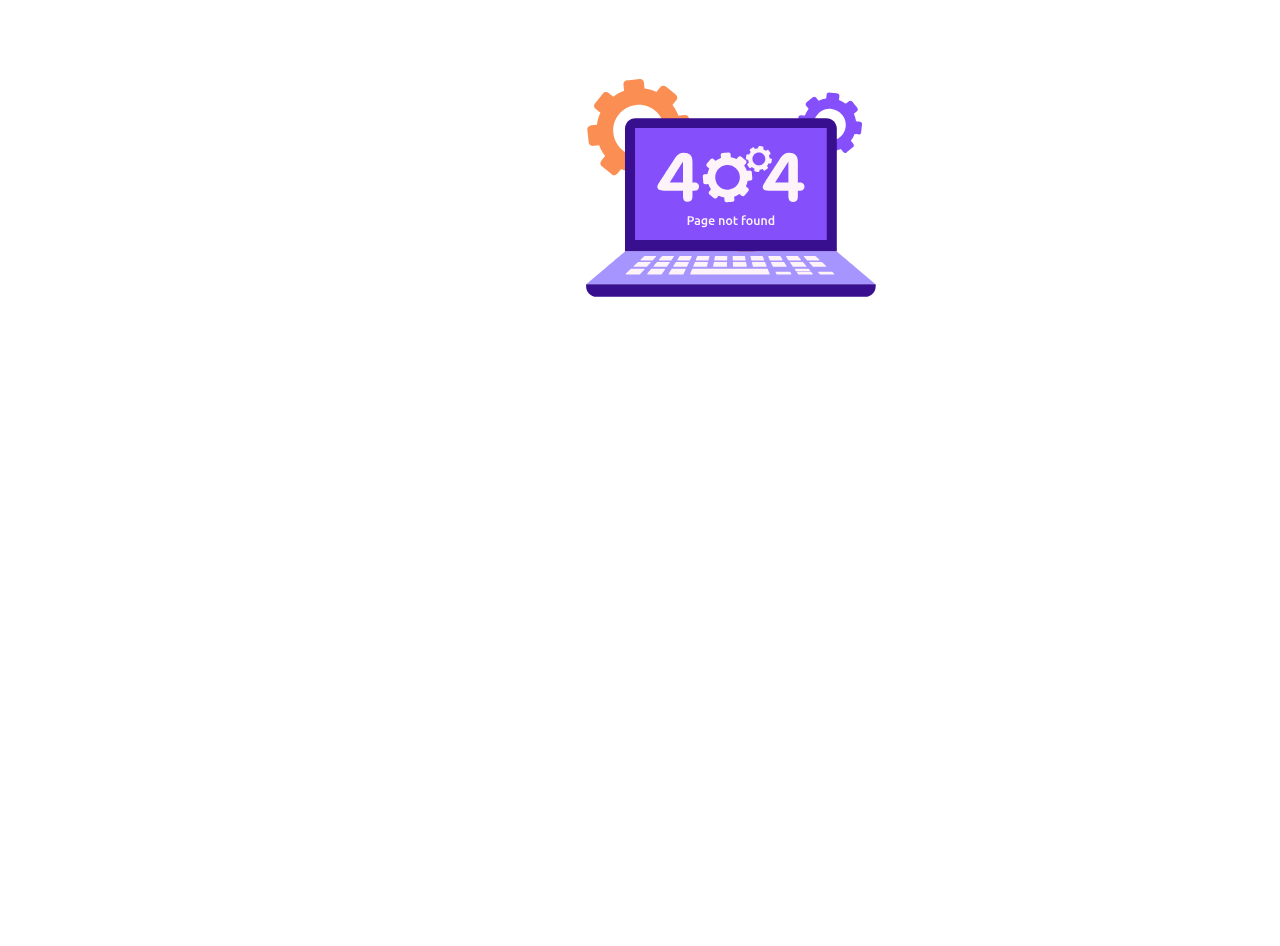
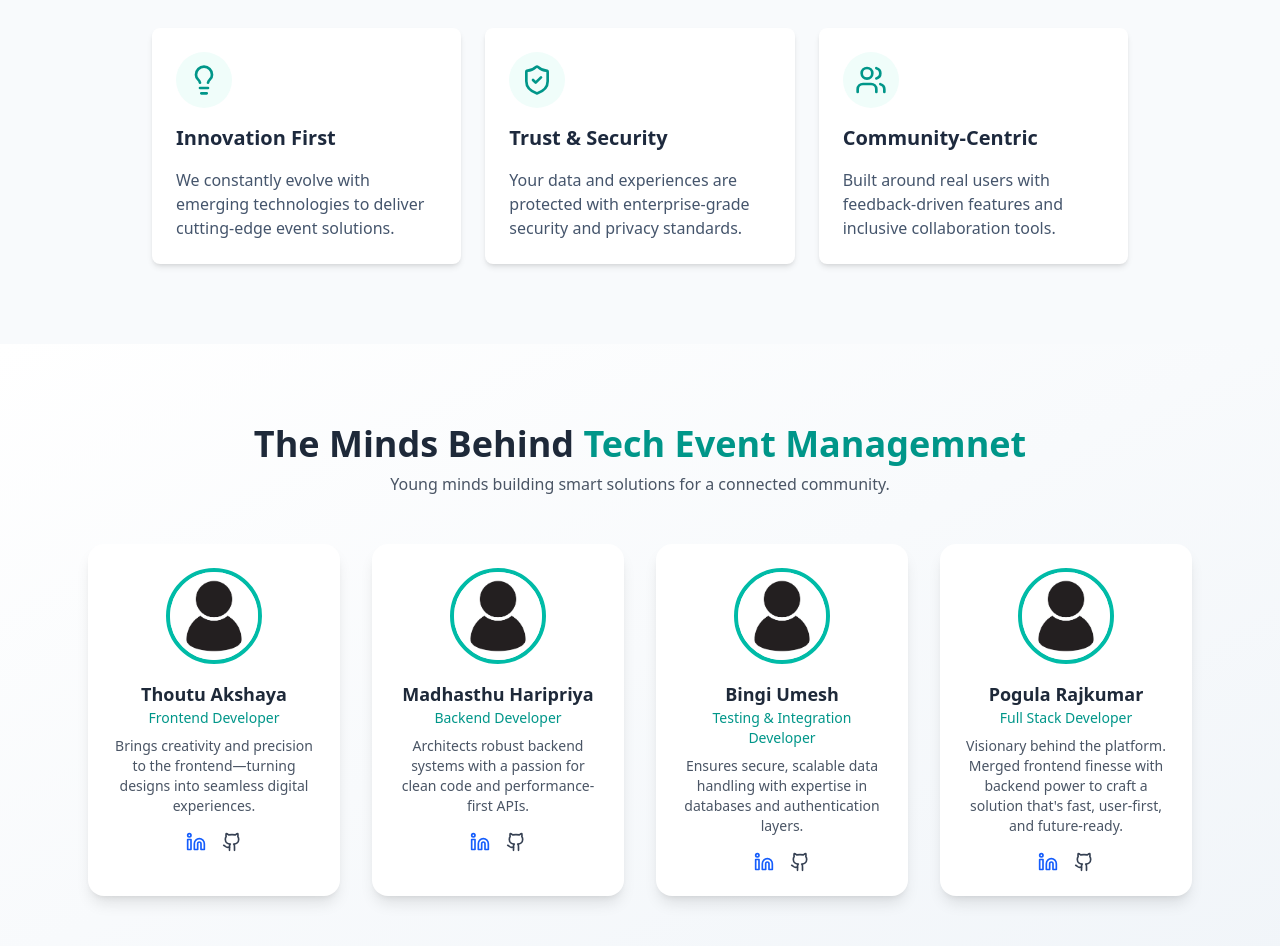
Before and after one commit to rajkumarpogula15/Mini-Project, a React (Vite) app in the folder frontend/: page /about in a window 1280 px wide. Shown: the part 240-1186 px from the top of the page. Before the commit the page ends 800 px from the top, so only its background shows below. Built offline with nearby package versions, Linux system fonts and the light colour scheme.

Commit message:
completed about page

```diff
--- a/frontend/src/main.jsx
+++ b/frontend/src/main.jsx
@@ -17,6 +17,7 @@ import Terms from './components/Terms';
 import Privacy from './components/Privacy';
 import FAQ from './components/FAQ';
 import LearnMore from './pages/LearnMore.jsx';
+import AboutPage from './pages/Aboutpage.jsx';
 
 // Admin Pages
 import SidebarLayout from './components/AdminLeftbar.jsx';
@@ -84,9 +85,7 @@ ReactDOM.createRoot(document.getElementById('root')).render(
         <Route path="/privacy" element={<Privacy />} />
         <Route path="/faq" element={<FAQ />} />
         <Route path="/learnmore" element={<LearnMore />} />
-
-
-
+        <Route path="/about" element={<AboutPage />} />
 
         {/* Admin Routes */}
         <Route path="/admin/dashboard" element={<AdminRoute><AdminDashboard /></AdminRoute>} />
--- /dev/null
+++ b/frontend/src/pages/Aboutpage.jsx
@@ -0,0 +1,254 @@
+// AboutPage.jsx
+import React, { useEffect, useState } from "react";
+import { useNavigate } from "react-router-dom";
+import Navbar from "../components/Navbar";
+import { motion } from "framer-motion";
+import profilePic from "../assets/images/profile.jpg";
+import {
+  Users,
+  Rocket,
+  Lightbulb,
+  Code2,
+  Server,
+  Database,
+  ShieldCheck,
+  Linkedin,
+  Github,
+} from "lucide-react";
+
+// Reusable Card Component
+const Card = ({ children, className = "" }) => (
+  <div className={`bg-white rounded-lg shadow-md hover:shadow-lg transition-shadow duration-300 ${className}`}>
+    {children}
+  </div>
+);
+
+// Feature Card
+const FeatureCard = ({ icon, title, description }) => (
+  <Card className="p-6 flex flex-col items-start space-y-4">
+    <div className="p-3 bg-teal-50 rounded-full">{icon}</div>
+    <h3 className="text-xl font-semibold text-slate-800">{title}</h3>
+    <p className="text-slate-600">{description}</p>
+  </Card>
+);
+
+// Features Section
+const FeaturesSection = () => {
+  const features = [
+    {
+      icon: <Users size={32} className="text-teal-600" />,
+      title: "Event Organizers",
+      description: "Full toolkit to create, track, and scale your technical events.",
+    },
+    {
+      icon: <Lightbulb size={32} className="text-teal-600" />,
+      title: "Industry Experts",
+      description: "Monetize expertise with flexible scheduling and secure payouts.",
+    },
+    {
+      icon: <Rocket size={32} className="text-teal-600" />,
+      title: "Learning Community",
+      description: "Engage, network, and grow through curated sessions.",
+    },
+  ];
+
+  return (
+    <section className="bg-slate-50 py-20">
+  <div className="max-w-5xl mx-auto px-6 text-center mb-12">
+    <h2 className="text-3xl font-bold text-slate-800 mb-4">
+      What Sets <span className="text-teal-600">Us Apart</span>
+    </h2>
+    <p className="text-slate-600">Driven by values that make every interaction impactful and every event unforgettable.</p>
+  </div>
+  <div className="max-w-5xl mx-auto px-6 grid sm:grid-cols-2 lg:grid-cols-3 gap-6">
+    <FeatureCard
+      icon={<Lightbulb size={32} className="text-teal-600" />}
+      title="Innovation First"
+      description="We constantly evolve with emerging technologies to deliver cutting-edge event solutions."
+    />
+    <FeatureCard
+      icon={<ShieldCheck size={32} className="text-teal-600" />}
+      title="Trust & Security"
+      description="Your data and experiences are protected with enterprise-grade security and privacy standards."
+    />
+    <FeatureCard
+      icon={<Users size={32} className="text-teal-600" />}
+      title="Community-Centric"
+      description="Built around real users with feedback-driven features and inclusive collaboration tools."
+    />
+  </div>
+</section>
+
+  );
+};
+
+// Team Card
+const TeamCard = ({ member }) => (
+  <motion.div
+    whileHover={{ scale: 1.05 }}
+    className="bg-white rounded-2xl shadow-lg p-6 flex flex-col items-center text-center transition-transform duration-300"
+  >
+    <img
+      src={member.photo}
+      alt={member.name}
+      className="w-24 h-24 rounded-full object-cover mb-4 border-4 border-teal-500"
+    />
+    <h3 className="text-lg font-semibold text-gray-800">{member.name}</h3>
+    <p className="text-sm text-teal-600 font-medium mb-2">{member.role}</p>
+    <p className="text-sm text-gray-600 mb-4">{member.description}</p>
+    <div className="flex gap-4">
+      {member.linkedin && (
+        <a href={member.linkedin} target="_blank" rel="noopener noreferrer" className="text-blue-600 hover:text-blue-800">
+          <Linkedin size={20} />
+        </a>
+      )}
+      {member.github && (
+        <a href={member.github} target="_blank" rel="noopener noreferrer" className="text-gray-700 hover:text-black">
+          <Github size={20} />
+        </a>
+      )}
+    </div>
+  </motion.div>
+);
+
+// Team Section
+const TeamSection = () => {
+  const teamMembers = [
+    {
+      name: "Thoutu Akshaya",
+      role: "Frontend Developer",
+      description: "Brings creativity and precision to the frontend—turning designs into seamless digital experiences.",
+      linkedin: "https://www.linkedin.com/in/thoutu-akshaya3116",
+      github: "https://github.com/thoutuakshaya",
+      photo:profilePic,
+    },
+    {
+      name: "Madhasthu Haripriya",
+      role: "Backend Developer",
+      description: "Architects robust backend systems with a passion for clean code and performance-first APIs.",
+      linkedin: "https://www.linkedin.com/in/haripriya-madhasthu-402960346?utm_source=share&utm_campaign=share_via&utm_content=profile&utm_medium=android_app",
+      github: "https://github.com/madhasthu",
+      photo:profilePic,
+    },
+    {
+      name: "Bingi Umesh",
+      role: "Testing & Integration Developer",
+      description: "Ensures secure, scalable data handling with expertise in databases and authentication layers.",
+      linkedin: "https://www.linkedin.com/in/umesh-bingi?utm_source=share&utm_campaign=share_via&utm_content=profile&utm_medium=android_app",
+      github: "https://github.com/BingiUmesh",
+      photo:profilePic,
+    },
+    {
+      name: "Pogula Rajkumar",
+      role: "Full Stack Developer",
+      description: "Visionary behind the platform. Merged frontend finesse with backend power to craft a solution that's fast, user-first, and future-ready.",
+      linkedin: "https://www.linkedin.com/in/rajkumar-pogula-250317258?utm_source=share&utm_campaign=share_via&utm_content=profile&utm_medium=android_app",
+      github: "https://github.com/rajkumarpogula15",
+      photo:profilePic,
+    },
+  ];
+
+  return (
+    <section className="py-20 bg-gradient-to-br from-white to-slate-100">
+      <div className="max-w-6xl mx-auto px-6 text-center mb-12">
+        <h2 className="text-4xl font-bold text-gray-800">
+        The Minds Behind <span className="text-teal-600">Tech Event Managemnet</span>
+        </h2>
+        <p className="text-gray-600 mt-2">
+        Young minds building smart solutions for a connected community.
+        </p>
+      </div>
+      <div className="grid gap-8 sm:grid-cols-2 md:grid-cols-2 lg:grid-cols-4 max-w-6xl mx-auto px-6">
+        {teamMembers.map((member, index) => (
+          <TeamCard key={index} member={member} />
+        ))}
+      </div>
+    </section>
+  );
+};
+
+// Tech Stack Item
+const TechItem = ({ icon, name, category }) => (
+  <Card className="p-4 flex flex-col items-center space-y-2">
+    <div className="p-2 bg-teal-50 rounded-full">{icon}</div>
+    <h5 className="text-sm font-semibold text-slate-800">{name}</h5>
+    <span className="text-xs text-slate-500">{category}</span>
+  </Card>
+);
+
+// Tech Stack Section
+const TechStackSection = () => {
+  const techStack = [
+    { icon: <Code2 size={28} className="text-teal-600" />, name: "React.js", category: "Frontend" },
+    { icon: <Code2 size={28} className="text-teal-600" />, name: "Tailwind CSS", category: "Styling" },
+    { icon: <Server size={28} className="text-teal-600" />, name: "Node.js", category: "Backend" },
+    { icon: <Server size={28} className="text-teal-600" />, name: "Express.js", category: "Framework" },
+    { icon: <Database size={28} className="text-teal-600" />, name: "MongoDB", category: "Database" },
+    { icon: <ShieldCheck size={28} className="text-teal-600" />, name: "JWT Auth", category: "Security" },
+  ];
+
+  return (
+    <section className="py-20 bg-slate-50">
+      <div className="max-w-5xl mx-auto px-6 text-center mb-12">
+        <h2 className="text-3xl font-bold text-slate-800 mb-4">
+          Powered by <span className="text-teal-600">Modern Tech</span>
+        </h2>
+        <p className="text-slate-600">Industry-leading stack for scale & security.</p>
+      </div>
+      <div className="max-w-5xl mx-auto px-6 grid grid-cols-2 sm:grid-cols-3 lg:grid-cols-6 gap-4">
+        {techStack.map((t, i) => <TechItem key={i} {...t} />)}
+      </div>
+    </section>
+  );
+};
+
+// CTA Section
+const CTASection = () => {
+  const navigate = useNavigate();
+
+  return (
+    <section className="bg-gray-900 py-20 text-white text-center">
+      <div className="max-w-3xl mx-auto px-6 space-y-6">
+        <h2 className="text-3xl md:text-4xl font-bold">Ready to Elevate Your Events?</h2>
+        <p className="text-lg md:text-xl opacity-90">
+          Join thousands who’ve transformed their tech communities with EventHub.
+        </p>
+        <div className="flex flex-col sm:flex-row justify-center gap-4">
+          <button
+            onClick={() => navigate("/login")}
+            className="bg-white text-teal-600 px-6 py-3 rounded-lg font-medium hover:bg-slate-100 transition"
+          >
+            Get Started
+          </button>
+          <button
+            onClick={() => navigate("/contact")}
+            className="border-2 border-white px-6 py-3 rounded-lg font-medium hover:bg-white hover:text-teal-600 transition"
+          >
+            Contact Us
+          </button>
+        </div>
+      </div>
+    </section>
+  );
+};
+
+// About Page
+const AboutPage = () => {
+  const [visible, setVisible] = useState(false);
+
+  useEffect(() => {
+    setVisible(true);
+  }, []);
+
+  return (
+    <main className="font-sans antialiased text-slate-700">
+      <Navbar />
+      <FeaturesSection />
+      <TeamSection />
+      <TechStackSection />
+      <CTASection />
+    </main>
+  );
+};
+
+export default AboutPage;
```
Also changed, not shown: frontend/src/assets/images/profile.jpg (added).
